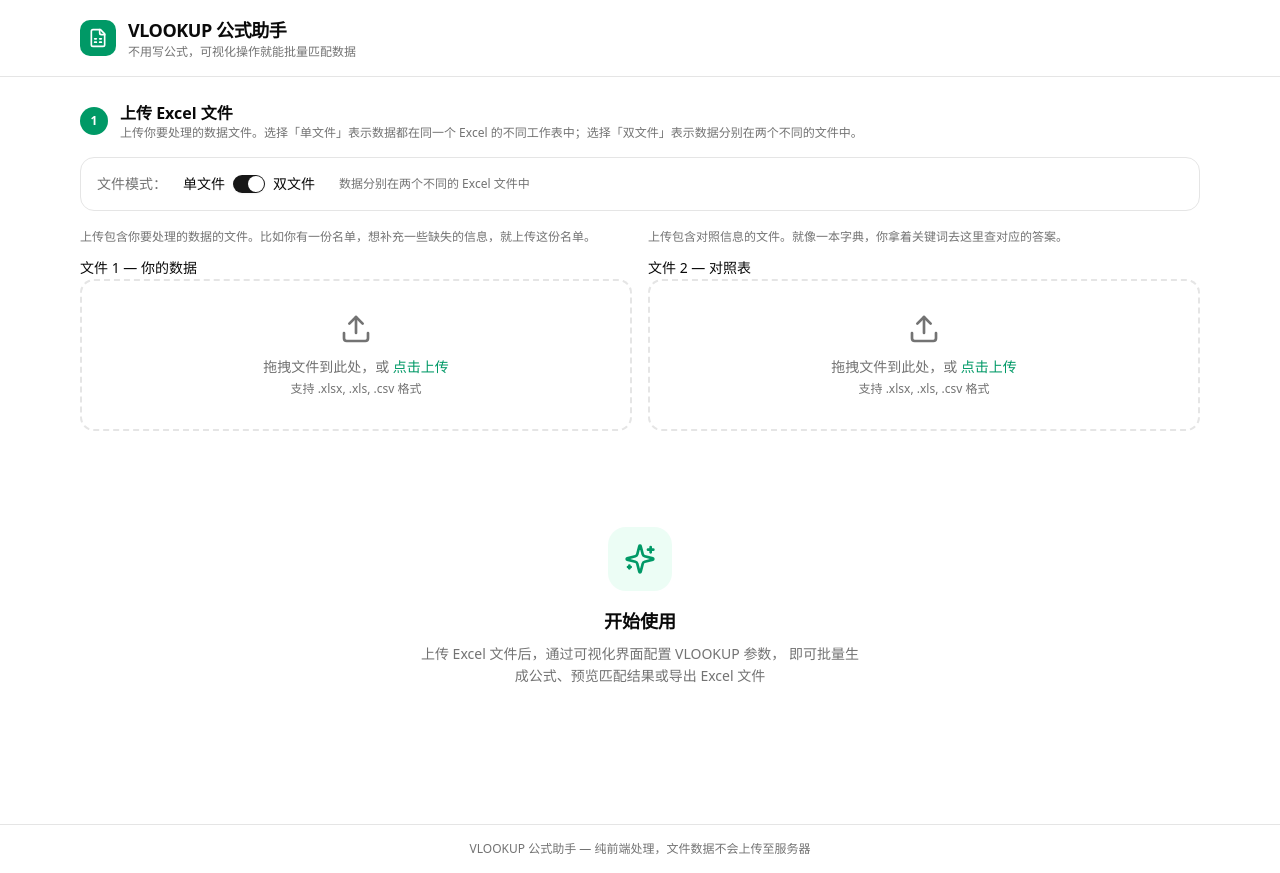
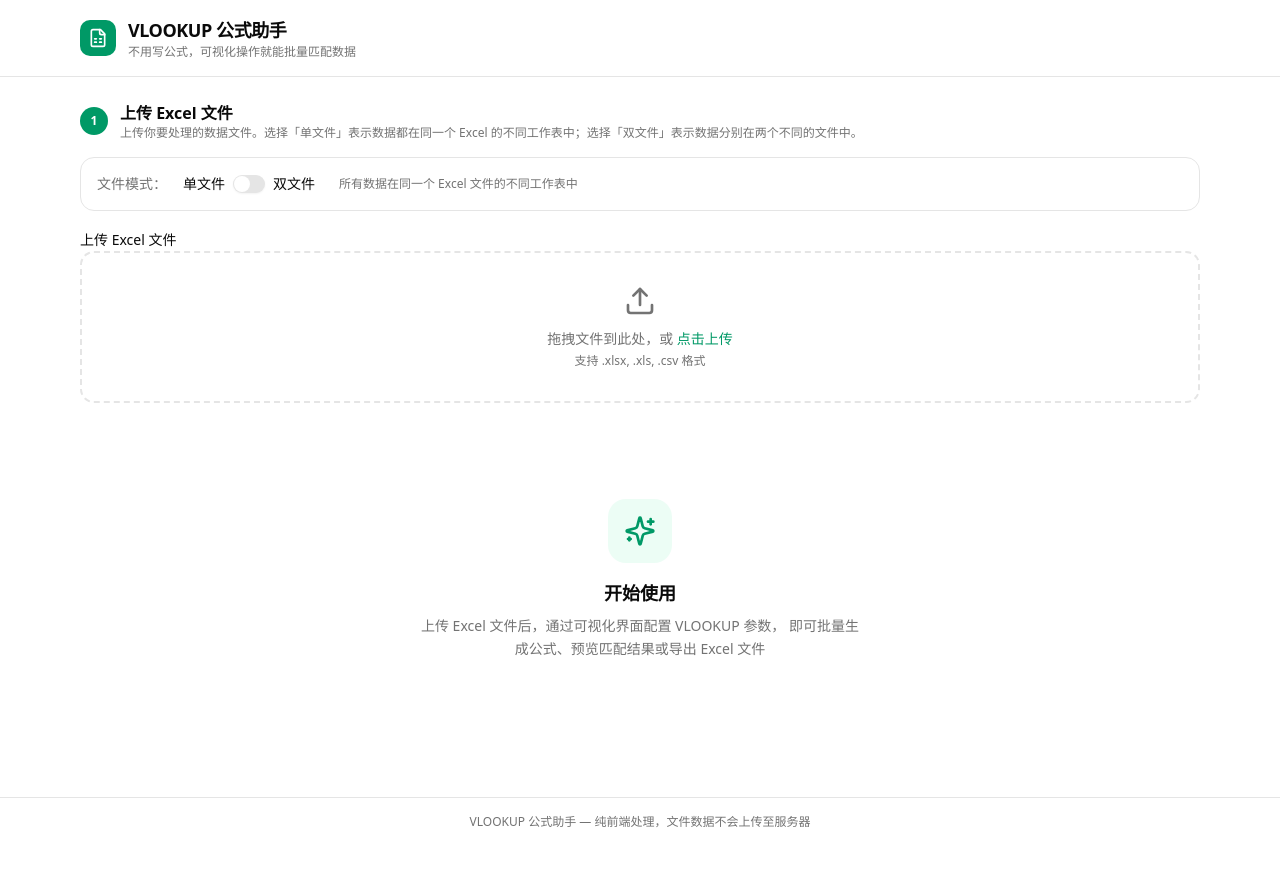
Before and after one commit to felix1200/datamatch, a Next.js app: page / in a window 1280 px wide. After the commit the page ends 846 px from the top, so only its background shows below. Built offline with nearby package versions, Linux system fonts and the light colour scheme.

Commit message:
fix: 将文件模式默认值改为单文件模式
Coze-Commit-Type: user
Coze-User-ID: 2591975774889463
Coze-Conversation-ID: 10932983

```diff
--- a/src/app/page.tsx
+++ b/src/app/page.tsx
@@ -26,7 +26,7 @@ const DEFAULT_CONFIG: VlookupConfig = {
 };
 
 export default function Home() {
-  const [fileMode, setFileMode] = useState<FileMode>('dual');
+  const [fileMode, setFileMode] = useState<FileMode>('single');
   const [files, setFiles] = useState<(ExcelFile | null)[]>([null, null]);
   const [rawFiles, setRawFiles] = useState<(File | null)[]>([null, null]);
   const [config, setConfig] = useState<VlookupConfig>(DEFAULT_CONFIG);
```
